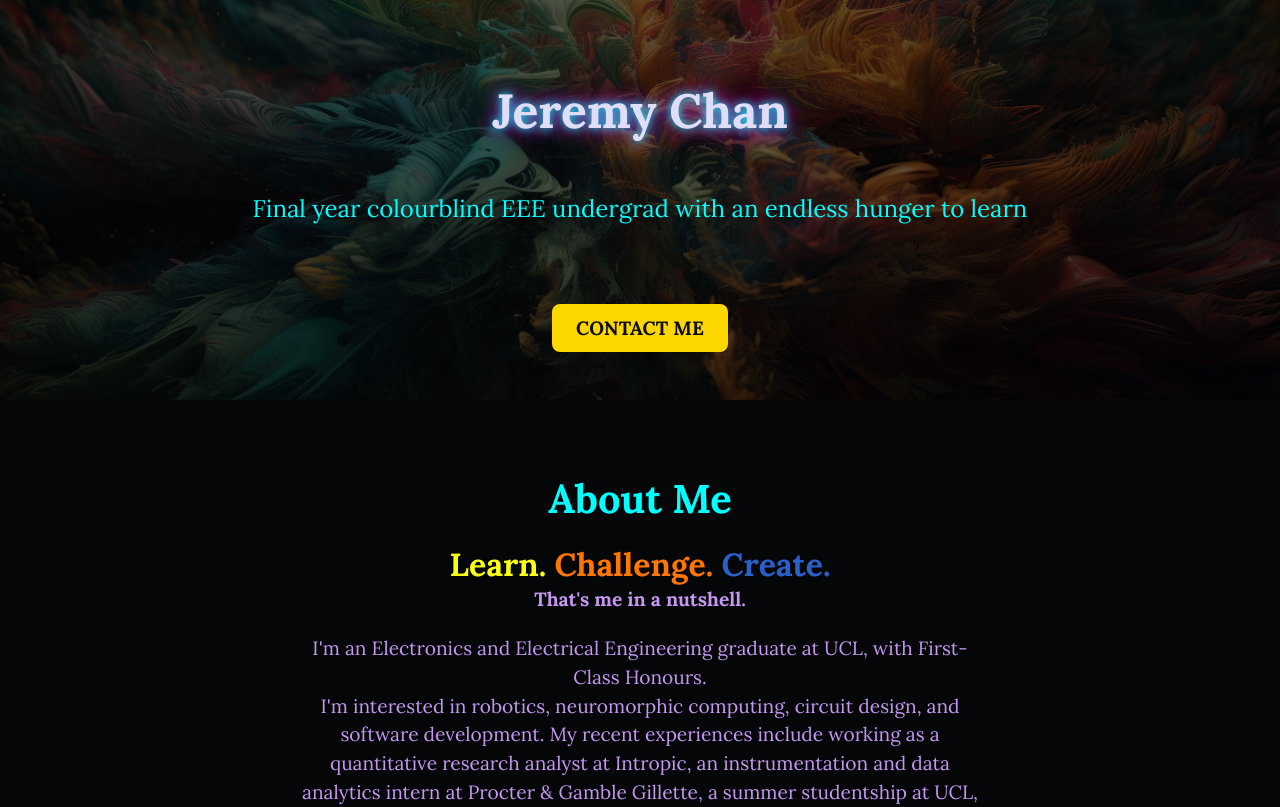
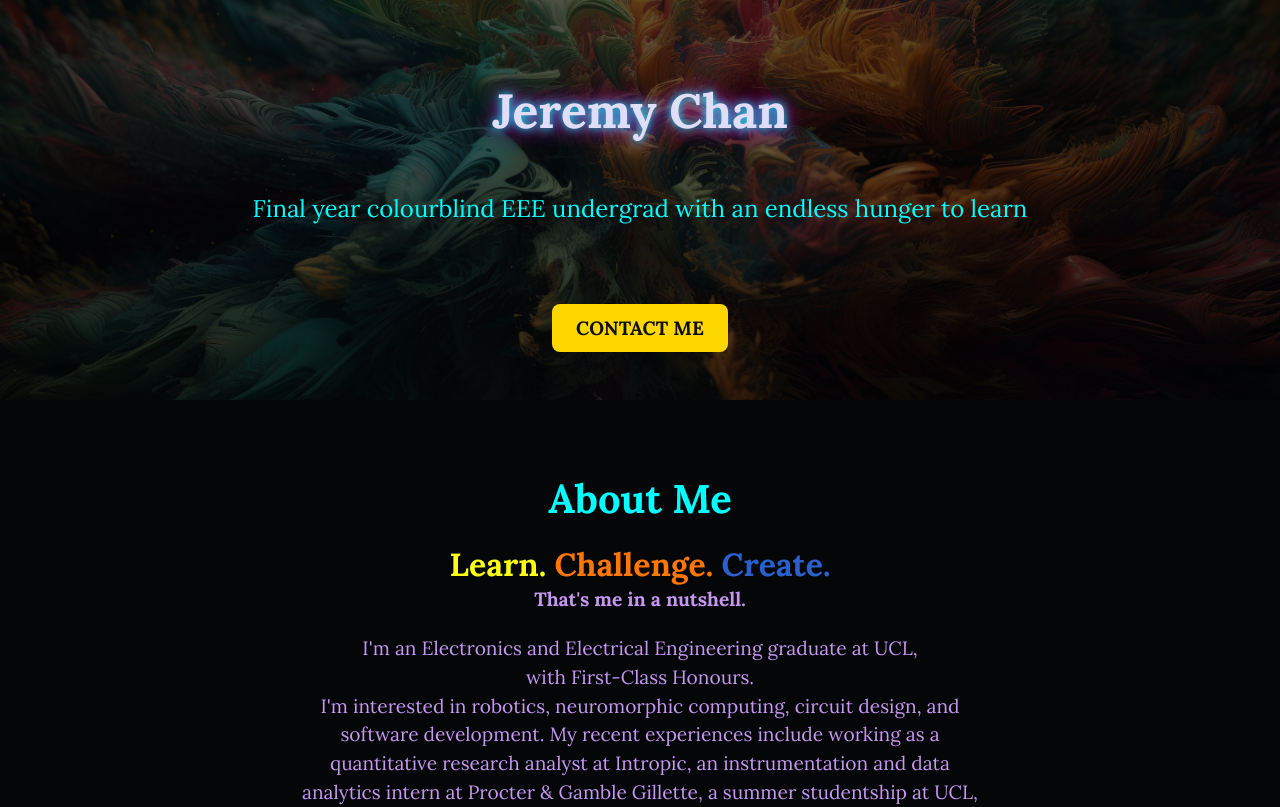
Before and after one commit to JeremyC53/jeremyportfolio, a React (Create React App) app: page / in a window 1280 px wide. Shown: the top 807 px of the page. Built offline with nearby package versions, Linux system fonts and the light colour scheme.

Commit message:
Updated formatting in about

```diff
--- a/src/App.js
+++ b/src/App.js
@@ -72,7 +72,8 @@ function App() {
           <span>Learn.</span> <span>Challenge.</span> <span>Create.</span>
           <p>That's me in a nutshell.</p>
         </div>
-        <p>I'm an Electronics and Electrical Engineering graduate at UCL, with First-Class Honours.</p>
+        <p>I'm an Electronics and Electrical Engineering graduate at UCL,</p>
+        <p>with First-Class Honours.</p>
         <p>I'm interested in robotics, neuromorphic computing, circuit design, and software development. My recent experiences include working as a quantitative research analyst at Intropic, an instrumentation and data analytics intern at Procter & Gamble Gillette, a summer studentship at UCL, serving as Vice President of UCL's EEE Society, and being the Outreach Manager for the Robotics Society.</p>
         <p>In my free time, I’m always up for a game of chess, enjoy playing squash, and love oil painting.</p>
       </section>
```
